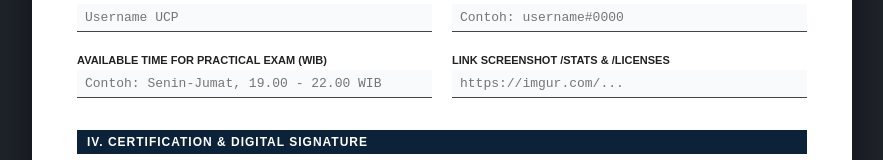
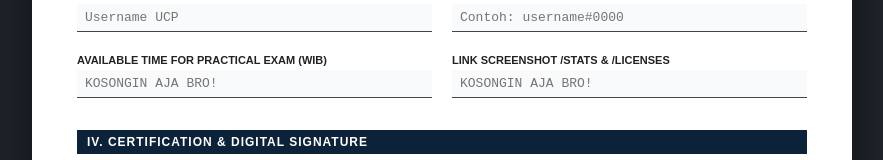
Before and after one commit to rifkyarya52-afk/lspd-prc-form, a plain HTML site: page index.html in a window 1280 px wide. Shown: the part 867-1027 px from the top of the page, without its empty margins (198-1081 px from the left). Drawn offline with nearby package versions, Linux system fonts and the light colour scheme.

Commit message:
Update index.html

```diff
--- a/index.html
+++ b/index.html
@@ -286,11 +286,11 @@
     </div>
     <div class="field">
       <label>Available Time for Practical Exam (WIB)</label>
-      <input type="text" id="schedule" placeholder="Contoh: Senin-Jumat, 19.00 - 22.00 WIB">
+      <input type="text" id="schedule" placeholder="KOSONGIN AJA BRO!">
     </div>
     <div class="field">
       <label>Link Screenshot /stats & /licenses</label>
-      <input type="text" id="ss_link" placeholder="https://imgur.com/...">
+      <input type="text" id="ss_link" placeholder="KOSONGIN AJA BRO!">
     </div>
   </div>
 
```
